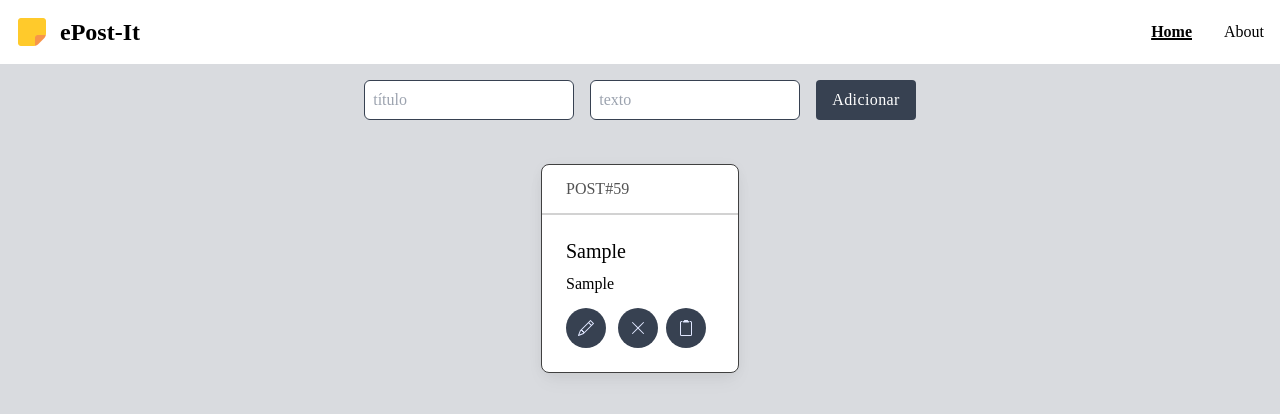
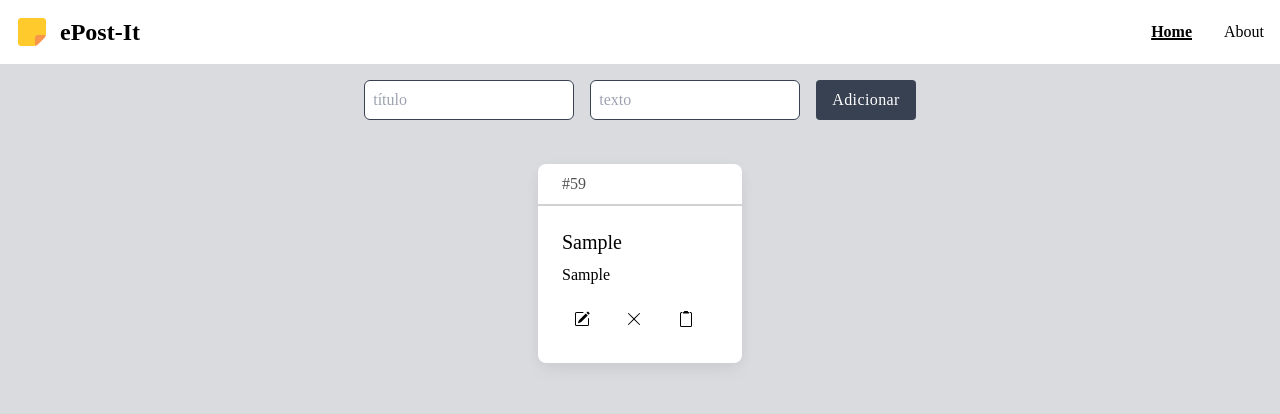
Before and after one commit to anngelos/e-post-it, a Vue app: page / in a window 1280 px wide. Both pictures are taken after typing "Sample", "Sample" into the empty fields and a click on the button "Adicionar". Shown: the top 414 px of the page. Built offline with nearby package versions, Linux system fonts and the light colour scheme; a web font is replaced by a local one.

Commit message:
posts adjusted.

```diff
--- a/src/views/HomeView.vue
+++ b/src/views/HomeView.vue
@@ -130,9 +130,9 @@ export default {
   <draggable v-model="posts" :itemKey="getPostKey" drag-class="draggin" ghost-class="ghost-drag" class="flex flex-wrap justify-center">
     <template #item="{ element: post, index }">
       <div :key="post.id" id="card"
-        class="m-7 block max-w-[18rem] rounded-lg border border-neutral-700 bg-white shadow-[0_2px_15px_-3px_rgba(0,0,0,0.07),0_10px_20px_-2px_rgba(0,0,0,0.04)] dark:bg-neutral-600">
-        <div class="border-b-2 border-[#0000002d] px-6 py-3 text-neutral-600 dark:text-neutral-50 post-id">
-          POST#{{ post.id }}
+        class="m-7 block max-w-[18rem] rounded-lg bg-white shadow-[0_2px_15px_-3px_rgba(0,0,0,0.07),0_10px_20px_-2px_rgba(0,0,0,0.04)] dark:bg-neutral-600">
+        <div class="border-b-2 border-[#0000002d] px-6 py-2 text-neutral-600 dark:text-neutral-50 post-id">
+          #{{ post.id }}
         </div>
         <div class="p-6">
           <h5 class="mb-2 text-xl font-medium leading-tight text-black dark:text-neutral-50 post-title">
@@ -143,15 +143,14 @@ export default {
           </p>
           <div class="mt-3">
             <button @click="openEditModal(index)"
-              class="mr-3 inline-flex items-center justify-center w-10 h-10 mr-2 text-indigo-100 transition-colors duration-150 bg-gray-700 rounded-full focus:shadow-outline hover:bg-gray-500">
-              <svg xmlns="http://www.w3.org/2000/svg" width="16" height="16" fill="currentColor" class="bi bi-pencil"
-                viewBox="0 0 16 16">
-                <path
-                  d="M12.146.146a.5.5 0 0 1 .708 0l3 3a.5.5 0 0 1 0 .708l-10 10a.5.5 0 0 1-.168.11l-5 2a.5.5 0 0 1-.65-.65l2-5a.5.5 0 0 1 .11-.168l10-10zM11.207 2.5 13.5 4.793 14.793 3.5 12.5 1.207 11.207 2.5zm1.586 3L10.5 3.207 4 9.707V10h.5a.5.5 0 0 1 .5.5v.5h.5a.5.5 0 0 1 .5.5v.5h.293l6.5-6.5zm-9.761 5.175-.106.106-1.528 3.821 3.821-1.528.106-.106A.5.5 0 0 1 5 12.5V12h-.5a.5.5 0 0 1-.5-.5V11h-.5a.5.5 0 0 1-.468-.325z" />
+              class="mr-3 inline-flex items-center justify-center w-10 h-10 transition-colors duration-150 rounded-full focus:shadow-outline hover:bg-gray-500">
+              <svg xmlns="http://www.w3.org/2000/svg" width="16" height="16" fill="currentColor" class="bi bi-pencil-square" viewBox="0 0 16 16">
+                <path d="M15.502 1.94a.5.5 0 0 1 0 .706L14.459 3.69l-2-2L13.502.646a.5.5 0 0 1 .707 0l1.293 1.293zm-1.75 2.456-2-2L4.939 9.21a.5.5 0 0 0-.121.196l-.805 2.414a.25.25 0 0 0 .316.316l2.414-.805a.5.5 0 0 0 .196-.12l6.813-6.814z"/>
+                <path fill-rule="evenodd" d="M1 13.5A1.5 1.5 0 0 0 2.5 15h11a1.5 1.5 0 0 0 1.5-1.5v-6a.5.5 0 0 0-1 0v6a.5.5 0 0 1-.5.5h-11a.5.5 0 0 1-.5-.5v-11a.5.5 0 0 1 .5-.5H9a.5.5 0 0 0 0-1H2.5A1.5 1.5 0 0 0 1 2.5v11z"/>
               </svg>
             </button>
             <button @click="removePost(index); storePosts()"
-              class="inline-flex items-center justify-center w-10 h-10 mr-2 text-indigo-100 transition-colors duration-150 bg-gray-700 rounded-full focus:shadow-outline hover:bg-red-600">
+            class="mr-3 inline-flex items-center justify-center w-10 h-10 transition-colors duration-150 rounded-full focus:shadow-outline hover:bg-gray-500">
               <svg xmlns="http://www.w3.org/2000/svg" width="16" height="16" fill="currentColor" class="bi bi-x-lg"
                 viewBox="0 0 16 16">
                 <path
@@ -160,7 +159,7 @@ export default {
             </button>
 
             <button @click="copyText()"
-              class="inline-flex items-center justify-center w-10 h-10 mr-2 text-indigo-100 transition-colors duration-150 bg-gray-700 rounded-full focus:shadow-outline hover:bg-gray-500">
+            class="mr-3 inline-flex items-center justify-center w-10 h-10 transition-colors duration-150 rounded-full focus:shadow-outline hover:bg-gray-500">
               <svg xmlns="http://www.w3.org/2000/svg" width="16" height="16" fill="currentColor" class="bi bi-clipboard2"
                 viewBox="0 0 16 16">
                 <path
```
